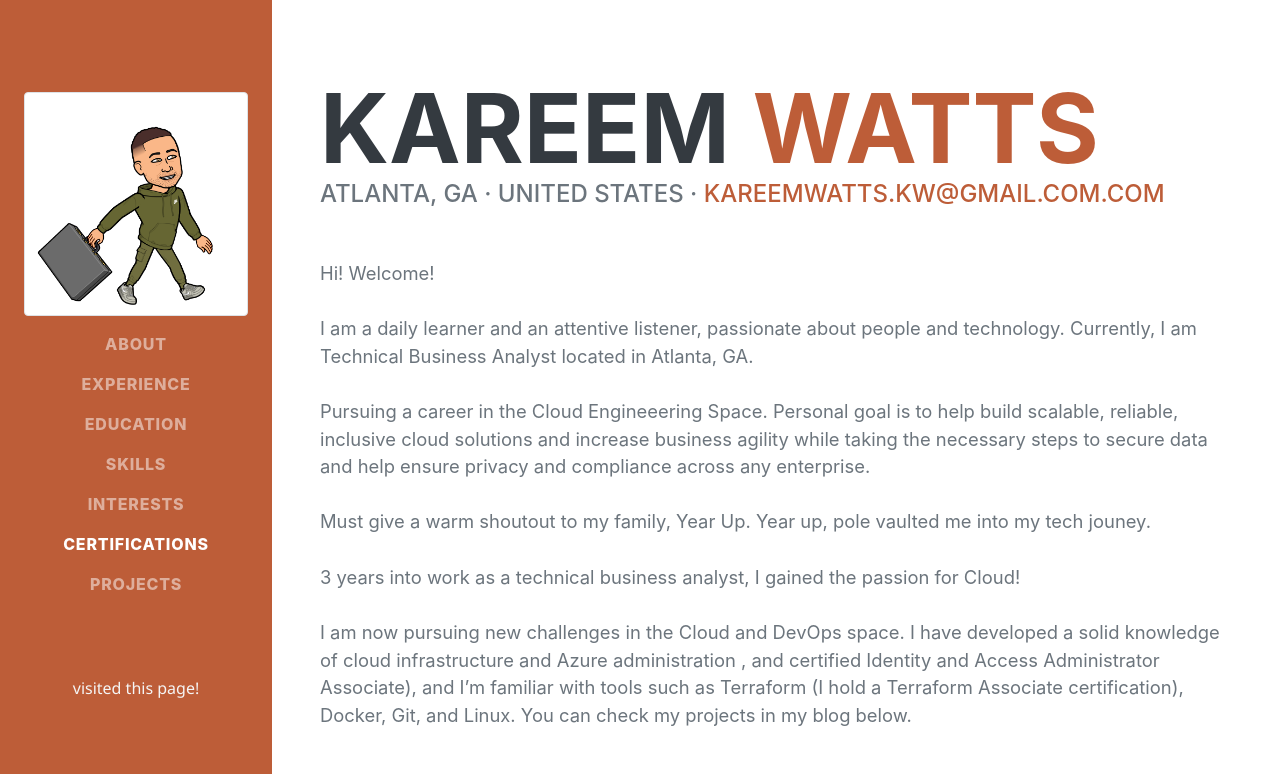
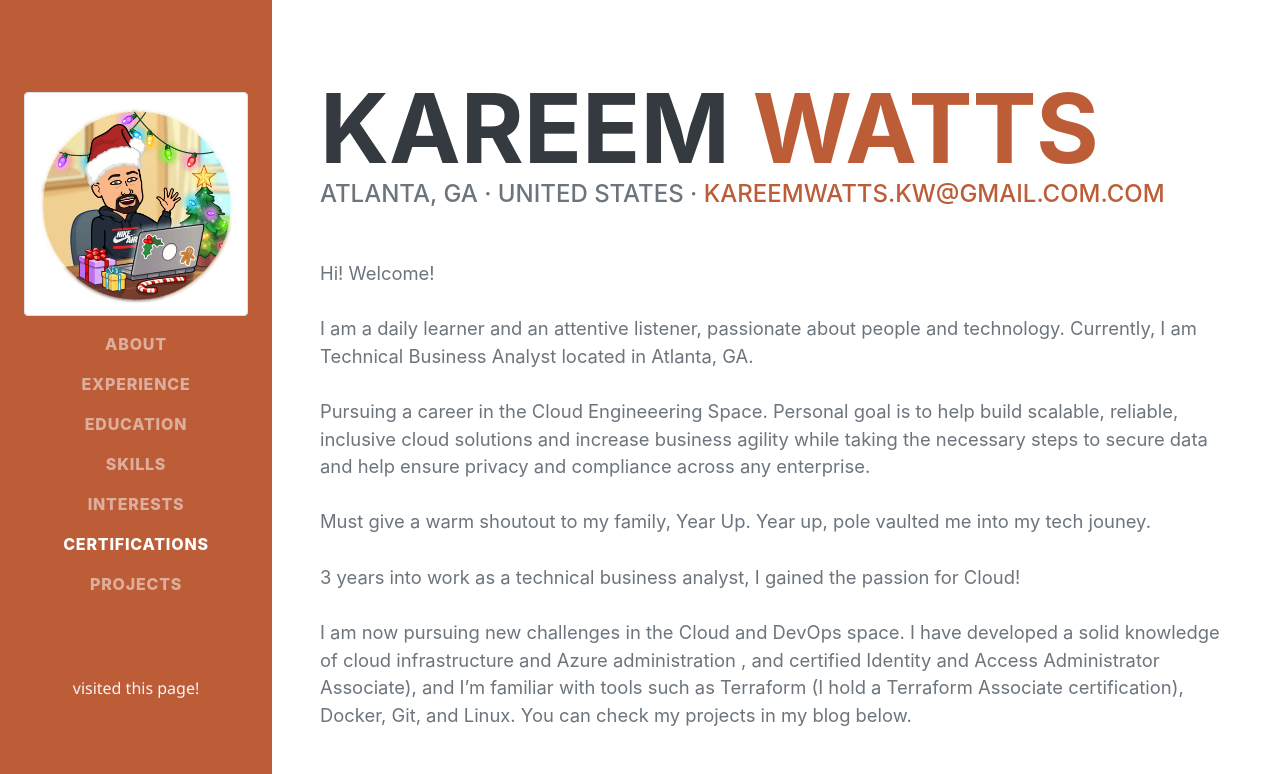
Before and after one commit to reemdadreem/srt-v0-vi, a plain HTML site: page Frontend/index.html in a window 1280 px wide. Shown: the top 774 px of the page. Drawn offline with nearby package versions, Linux system fonts and the light colour scheme; no server answers; a web font is replaced by a local one.

Commit message:
New ID Pic

```diff
--- a/Frontend/index.html
+++ b/Frontend/index.html
@@ -21,7 +21,7 @@
             <a class="navbar-brand js-scroll-trigger" href="#page-top">
                 <span class="d-block d-lg-none">Kareem Watts</span>
                 <span class="d-none d-lg-block">
-                    <img src="img/GetBusy.jpeg"alt="..." class="img-thumbnail">
+                    <img src="img/KareemHolidays.jpeg"alt="..." class="img-thumbnail">
             </a>
             <button class="navbar-toggler" type="button" data-toggle="collapse" data-target="#navbarSupportedContent" aria-controls="navbarSupportedContent" aria-expanded="false" aria-label="Toggle navigation"><span class="navbar-toggler-icon"></span></button>
             <div class="collapse navbar-collapse" id="navbarSupportedContent">
```
Also changed, not shown: Frontend/img/KareemHolidays.jpeg (added).
